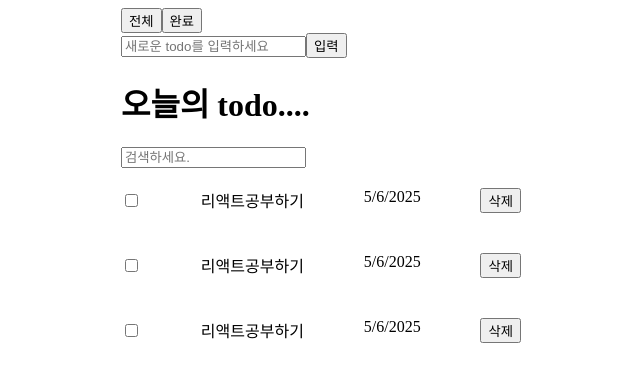
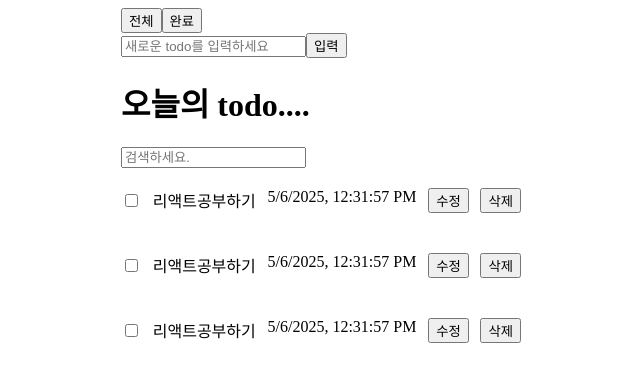
Before and after one commit to fedevexpt/todolist, a React (Vite) app: page / in a window 1280 px wide. Shown: the top 382 px of the page, without its empty margins (319-959 px from the left). Built offline with nearby package versions, Linux system fonts and the light colour scheme.

Commit message:
feat: todo 완료 및 삭제 기능 구현

```diff
--- a/src/App.jsx
+++ b/src/App.jsx
@@ -9,7 +9,7 @@ const mokdata = [
     id: 1,
     content: "리액트공부하기",
     date: new Date(),
-    isdone: true,
+    isdone: false,
   },
   {
     id: 2,
@@ -27,23 +27,44 @@ const mokdata = [
 
 function App() {
   const [todos, setTodos] = useState(mokdata);
-  const idRef = useRef(3);
+  const idRef = useRef(4);
 
   const onCreate = (content) => {
     const newTodo = {
       id: idRef.current++,
       content: content,
       date: new Date(),
-      isdone: false,
+      isDone: false,
     };
     setTodos([newTodo, ...todos]);
+  };
+
+  const onToggle = (id) => {
+    const updateNewTodo = todos.map((todo) => {
+      if (todo.id === id) {
+        const updated = {
+          ...todo,
+          isDone: !todo.isDone,
+        };
+        console.log("✅ 토글된 항목:", updated);
+        return updated;
+      } else {
+        return todo;
+      }
+    });
+    setTodos(updateNewTodo);
+  };
+
+  const onDelete = (id) => {
+    const deleteTodo = todos.filter((todo) => todo.id !== id);
+    setTodos(deleteTodo);
   };
 
   return (
     <div className="App">
       <Header />
       <Editor onCreate={onCreate} />
-      <List todos={todos} />
+      <List todos={todos} onToggle={onToggle} onDelete={onDelete} />
     </div>
   );
 }
--- a/src/components/Editor.jsx
+++ b/src/components/Editor.jsx
@@ -1,26 +1,37 @@
-import { useState } from "react";
+import { useState, useRef } from "react";
 
 function Editor({ onCreate }) {
   const [input, setInput] = useState("");
+  const inputRef = useRef();
   const onChange = (e) => {
     setInput(e.target.value);
   };
+
   const onSubmit = () => {
     if (input === "") {
+      inputRef.current.focus();
       return;
     }
+
     onCreate(input);
     setInput("");
-    alert(input);
+  };
+
+  const onKeyDown = (e) => {
+    if (e.keyCode === 13) {
+      onSubmit();
+    }
   };
 
   return (
     <div>
       <input
+        ref={inputRef}
         type="text"
         placeholder="새로운 todo를 입력하세요"
         value={input}
         onChange={onChange}
+        onKeyDown={onKeyDown}
       />
       <button onClick={onSubmit}>입력</button>
     </div>
--- a/src/components/List.jsx
+++ b/src/components/List.jsx
@@ -1,14 +1,21 @@
 import TodoItem from "./TodoItem";
 
-function List({ todos }) {
-  const filterTodos = todos.filter((todo) => todo.isdone === true);
+function List({ todos, onToggle, onDelete }) {
+  const filterTodos = todos.filter((todo) => todo.isDone === true);
   return (
     <div>
       <h1>오늘의 todo....</h1>
       <input type="text" placeholder="검색하세요." />
       <div className="todos_wrapper">
         {todos.map((todo) => {
-          return <TodoItem key={todo.id} {...todo} />;
+          return (
+            <TodoItem
+              key={todo.id}
+              {...todo}
+              onToggle={onToggle}
+              onDelete={onDelete}
+            />
+          );
         })}
       </div>
     </div>
--- a/src/components/TodoItem.css
+++ b/src/components/TodoItem.css
@@ -3,3 +3,7 @@
   justify-content: space-between;
   padding: 20px 0;
 }
+.checked {
+  text-decoration: line-through;
+  color: red;
+}
--- a/src/components/TodoItem.jsx
+++ b/src/components/TodoItem.jsx
@@ -1,12 +1,19 @@
 import "./TodoItem.css";
 
-function TodoItem({ content, date }) {
+function TodoItem({ id, content, date, isDone, onToggle, onDelete }) {
   return (
     <div className="TodoItem">
-      <input type="checkbox" />
-      <div className="content">{content}</div>
-      <div className="date">{date.toLocaleDateString()}</div>
-      <button>삭제</button>
+      <input type="checkbox" checked={!!isDone} onChange={() => onToggle(id)} />
+      <div className={`content ${isDone ? "checked" : ""}`}>{content}</div>
+      <div className="date">{date.toLocaleString()}</div>
+      <button>수정</button>
+      <button
+        onClick={() => {
+          onDelete(id);
+        }}
+      >
+        삭제
+      </button>
     </div>
   );
 }
```
